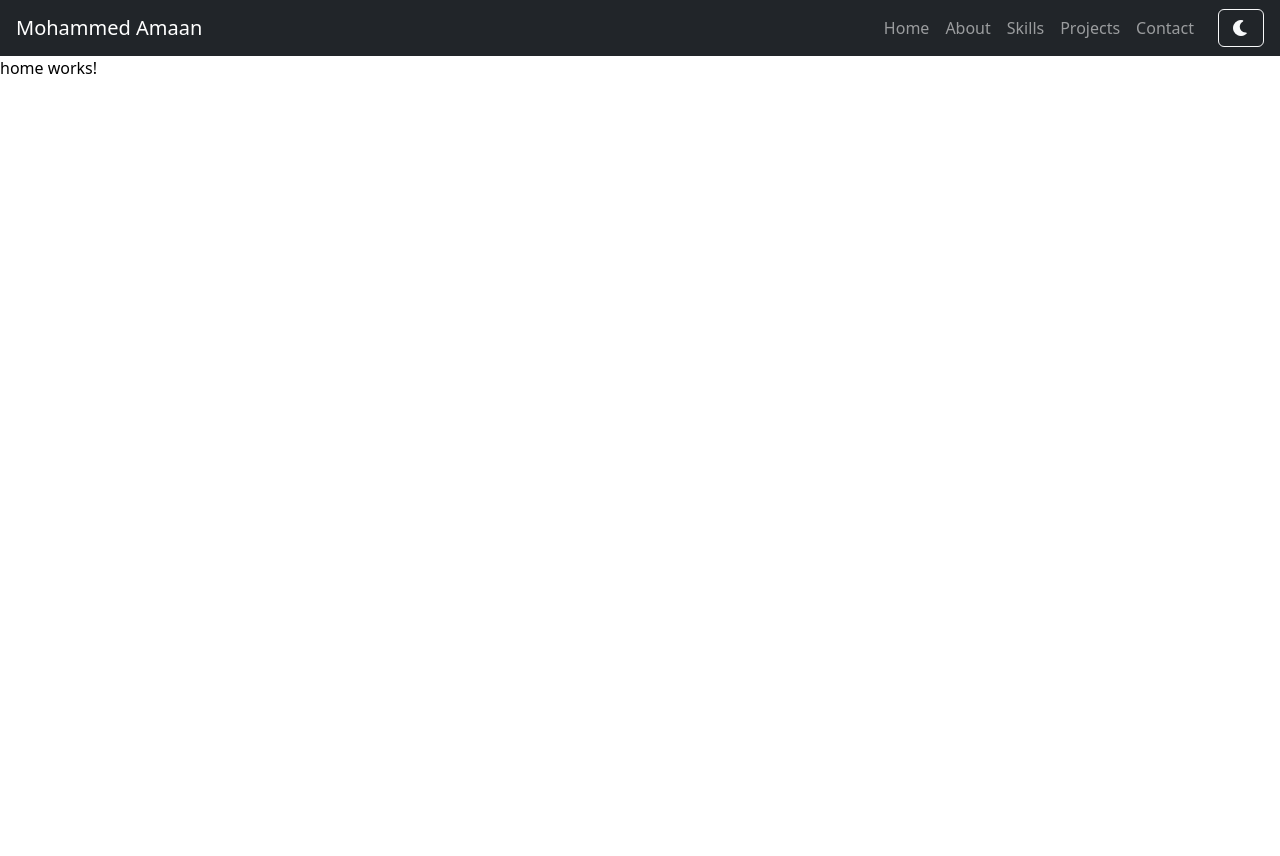
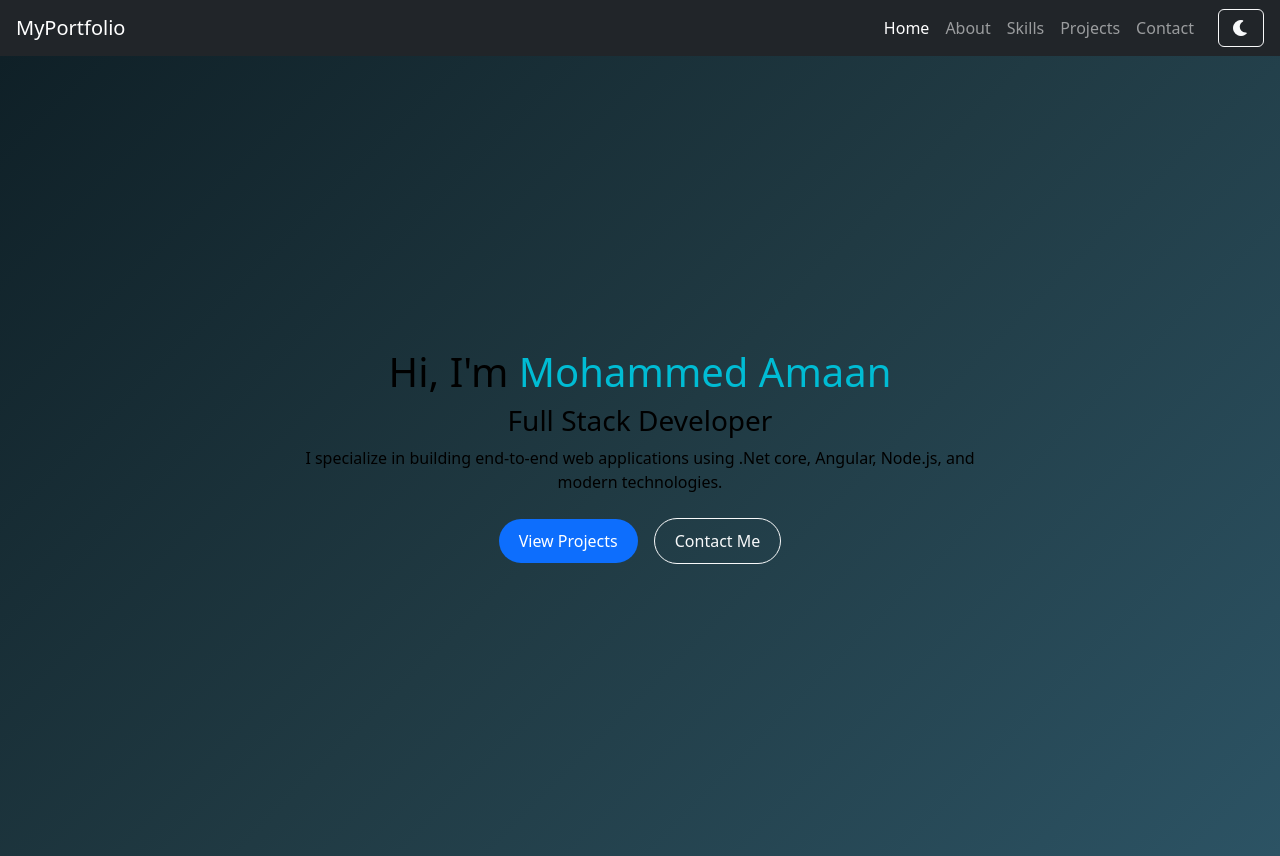
Before and after one commit to ItsAmaan09/my-portfolio, an Angular app in the folder portfolio/: page / in a window 1280 px wide. Before the commit the page ends 800 px from the top, so only its background shows below. Built offline with nearby package versions, Linux system fonts and the light colour scheme.

Commit message:
fix errors

```diff
--- a/portfolio/src/app/core/components/navbar/navbar.component.html
+++ b/portfolio/src/app/core/components/navbar/navbar.component.html
@@ -1,15 +1,26 @@
 <nav class="navbar navbar-expand-lg navbar-dark bg-dark px-3">
-  <a class="navbar-brand" routerLink="/">Mohammed Amaan</a>
+  <a class="navbar-brand" routerLink="/">MyPortfolio</a>
   <button class="navbar-toggler" type="button" data-bs-toggle="collapse" data-bs-target="#navbarNav">
     <span class="navbar-toggler-icon"></span>
   </button>
+
   <div class="collapse navbar-collapse" id="navbarNav">
     <ul class="navbar-nav ms-auto">
-      <li class="nav-item"><a class="nav-link" routerLink="/">Home</a></li>
-      <li class="nav-item"><a class="nav-link" routerLink="/about">About</a></li>
-      <li class="nav-item"><a class="nav-link" routerLink="/skills">Skills</a></li>
-      <li class="nav-item"><a class="nav-link" routerLink="/projects">Projects</a></li>
-      <li class="nav-item"><a class="nav-link" routerLink="/contact">Contact</a></li>
+      <li class="nav-item">
+        <a class="nav-link" routerLink="/" routerLinkActive="active" [routerLinkActiveOptions]="{ exact: true }">Home</a>
+      </li>
+      <li class="nav-item">
+        <a class="nav-link" routerLink="/about" routerLinkActive="active">About</a>
+      </li>
+      <li class="nav-item">
+        <a class="nav-link" routerLink="/skills" routerLinkActive="active">Skills</a>
+      </li>
+      <li class="nav-item">
+        <a class="nav-link" routerLink="/projects" routerLinkActive="active">Projects</a>
+      </li>
+      <li class="nav-item">
+        <a class="nav-link" routerLink="/contact" routerLinkActive="active">Contact</a>
+      </li>
     </ul>
 
     <button class="btn btn-outline-light ms-3" (click)="toggleTheme()">
--- a/portfolio/src/app/pages/home/home.component.html
+++ b/portfolio/src/app/pages/home/home.component.html
@@ -1 +1,13 @@
-<p>home works!</p>
+<section class="hero d-flex align-items-center justify-content-center text-center"  [attr.data-theme]="theme">
+  <div class="content">
+    <h1 class="fade-in">Hi, I'm <span class="highlight">{{ name }}</span></h1>
+    <h3 class="fade-in delay-1">{{ title }}</h3>
+    <p class="fade-in delay-2">
+      I specialize in building end-to-end web applications using .Net core, Angular, Node.js, and modern technologies.
+    </p>
+    <div class="mt-4 fade-in delay-3">
+      <a routerLink="/projects" class="btn btn-primary me-3">View Projects</a>
+      <a routerLink="/contact" class="btn btn-outline-light">Contact Me</a>
+    </div>
+  </div>
+</section>
--- a/portfolio/src/app/pages/home/home.component.scss
+++ b/portfolio/src/app/pages/home/home.component.scss
@@ -0,0 +1,69 @@
+/* ---------------- Hero Section ---------------- */
+.hero {
+  height: 100vh;
+  text-align: center;
+  transition: background 0.3s, color 0.3s;
+  color: var(--text-color);
+  background: var(--bg-color); /* fallback */
+
+  /* Gradient for light/dark theme */
+  &[data-theme="light"] {
+    background: linear-gradient(135deg, #0f2027, #203a43, #2c5364);
+  }
+  &[data-theme="dark"] {
+    background: linear-gradient(135deg, #121212, #1a1a1a, #2c2c2c);
+  }
+
+  .content {
+    max-width: 700px;
+    padding: 0 15px;
+    margin: 0 auto;
+  }
+
+  .highlight {
+    color: #00bcd4;
+  }
+
+  .btn {
+    padding: 10px 20px;
+    border-radius: 30px;
+    font-weight: 500;
+    transition: background 0.3s, color 0.3s;
+  }
+}
+
+/* ---------------- Buttons ---------------- */
+.btn-primary {
+  background-color: var(--btn-bg, #0d6efd);
+  color: var(--btn-text, #fff);
+  border: none;
+}
+
+[data-theme="dark"] .btn-primary {
+  --btn-bg: #1e88e5;
+  --btn-text: #fff;
+}
+
+/* ---------------- Fade-in Animations ---------------- */
+.fade-in {
+  opacity: 0;
+  transform: translateY(20px);
+  animation: fadeIn 1s forwards;
+}
+
+.delay-1 { animation-delay: 0.3s; }
+.delay-2 { animation-delay: 0.6s; }
+.delay-3 { animation-delay: 0.9s; }
+
+@keyframes fadeIn {
+  to {
+    opacity: 1;
+    transform: translateY(0);
+  }
+}
+
+/* ---------------- Responsive ---------------- */
+@media (max-width: 768px) {
+  .hero .content h1 { font-size: 1.8rem; }
+  .hero .content h3 { font-size: 1.2rem; }
+}
--- a/portfolio/src/app/pages/home/home.component.ts
+++ b/portfolio/src/app/pages/home/home.component.ts
@@ -1,11 +1,20 @@
+import { CommonModule } from '@angular/common';
 import { Component } from '@angular/core';
+import { RouterModule } from '@angular/router';
+import { ThemeService } from '../../core/services/theme.service';
 
 @Component({
   selector: 'app-home',
-  imports: [],
+  imports: [CommonModule,RouterModule],
   templateUrl: './home.component.html',
-  styleUrl: './home.component.scss'
+  styleUrl: './home.component.scss',
 })
 export class HomeComponent {
+  theme = 'light';
+  title = 'Full Stack Developer';
+  name = 'Mohammed Amaan';
 
+  constructor(private themeService: ThemeService) {
+    this.themeService.theme$.subscribe(t => this.theme = t);
+  }
 }
--- a/portfolio/src/styles.scss
+++ b/portfolio/src/styles.scss
@@ -11,8 +11,12 @@
   --text-color: #ffffff;
 }
 
-body {
-  background-color: var(--bg-color);
-  color: var(--text-color);
-  transition: background-color 0.3s, color 0.3s;
+// body {
+//   background-color: var(--bg-color);
+//   color: var(--text-color);
+//   transition: background-color 0.3s, color 0.3s;
+// }
+body, .container, .hero, .card {
+  background-color: var(--bg-color) !important;
+  color: var(--text-color) !important;
 }
```
